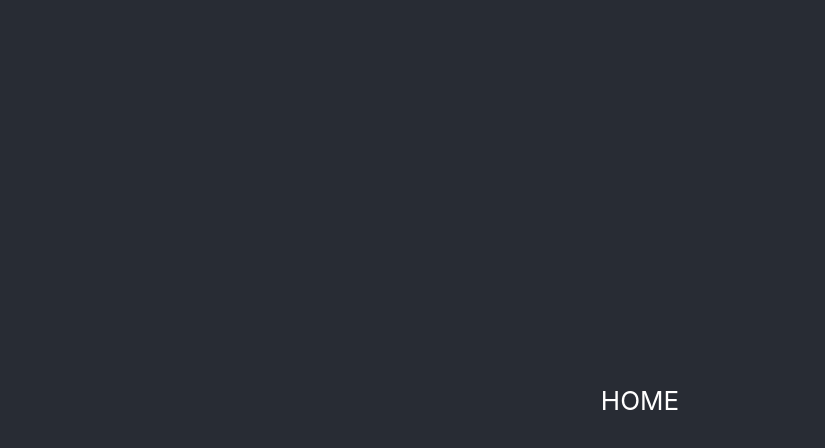
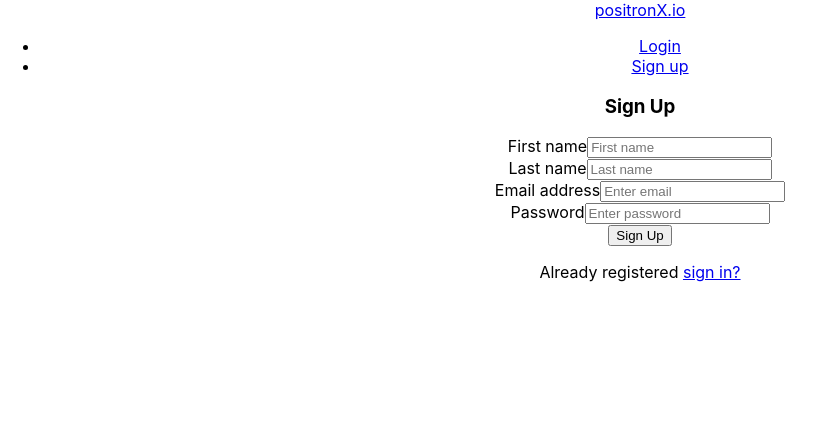
Before and after one commit to Matheusdiogenes/projeto-frontend-reactJS, a React (Create React App) app: page /sign-up in a window 1280 px wide. Shown: the top 448 px of the page, without its empty margins (0-825 px from the left). Built offline with nearby package versions, Linux system fonts and the light colour scheme.

Commit message:
tela de login sem css

```diff
--- a/package.json
+++ b/package.json
@@ -8,6 +8,7 @@
     "@testing-library/user-event": "^12.1.10",
     "react": "^17.0.2",
     "react-dom": "^17.0.2",
+    "react-router-dom": "^5.2.0",
     "react-scripts": "4.0.3",
     "web-vitals": "^1.0.1"
   },
--- a/src/App.js
+++ b/src/App.js
@@ -1,14 +1,54 @@
-// import logo from './logo.svg';
+import React from 'react';
+// import '../node_modules/bootstrap/dist/css/bootstrap.min.css';
 import './App.css';
+import { BrowserRouter as Router, Switch, Route, Link } from "react-router-dom";
+
+import Login from "./components/login.component";
+import SignUp from "./components/signup.component";
 
 function App() {
-  return (
+  return (<Router>
     <div className="App">
-      <header className="App-header">
-          HOME
-      </header>
-    </div>
+      <nav >
+        <div >
+          <Link to={"/sign-in"}>positronX.io</Link>
+          <div >
+            <ul >
+              <li >
+                <Link to={"/sign-in"}>Login</Link>
+              </li>
+              <li >
+                <Link to={"/sign-up"}>Sign up</Link>
+              </li>
+            </ul>
+          </div>
+        </div>
+      </nav>
+
+      <div>
+        <div>
+          <Switch>
+            <Route exact path='/' component={Login} />
+            <Route path="/sign-in" component={Login} />
+            <Route path="/sign-up" component={SignUp} />
+          </Switch>
+        </div>
+      </div>
+    </div></Router>
   );
 }
 
 export default App;
+
+// import logo from './logo.svg';
+// import './App.css';
+
+// function App() {
+//   return (
+//     <div className="App">
+//       <h3>Build Sign Up & Login UI Template in React</h3>
+//     </div>
+//   );
+// }
+
+// export default App;
--- /dev/null
+++ b/src/components/login.component.js
@@ -0,0 +1,33 @@
+import React, { Component } from "react";
+
+export default class Login extends Component {
+    render() {
+        return (
+            <form>
+                <h3>Sign In</h3>
+
+                <div>
+                    <label>Email address</label>
+                    <input type="email" placeholder="Enter email" />
+                </div>
+
+                <div>
+                    <label>Password</label>
+                    <input type="password" placeholder="Enter password" />
+                </div>
+
+                <div>
+                    <div >
+                        <input type="checkbox" />
+                        <label htmlFor="customCheck1">Remember me</label>
+                    </div>
+                </div>
+
+                <button type="submit" >Submit</button>
+                <p >
+                    Forgot <a href="#">password?</a>
+                </p>
+            </form>
+        );
+    }
+}
--- /dev/null
+++ b/src/components/signup.component.js
@@ -0,0 +1,36 @@
+import React, { Component } from "react";
+
+export default class SignUp extends Component {
+    render() {
+        return (
+            <form>
+                <h3>Sign Up</h3>
+
+                <div className="form-group">
+                    <label>First name</label>
+                    <input type="text" placeholder="First name" />
+                </div>
+
+                <div className="form-group">
+                    <label>Last name</label>
+                    <input type="text" placeholder="Last name" />
+                </div>
+
+                <div className="form-group">
+                    <label>Email address</label>
+                    <input type="email" placeholder="Enter email" />
+                </div>
+
+                <div className="form-group">
+                    <label>Password</label>
+                    <input type="password" placeholder="Enter password" />
+                </div>
+
+                <button type="submit">Sign Up</button>
+                <p >
+                    Already registered <a href="#">sign in?</a>
+                </p>
+            </form>
+        );
+    }
+}
--- a/src/index.js
+++ b/src/index.js
@@ -1,12 +1,15 @@
-import React from 'react';
-import ReactDOM from 'react-dom';
-import './index.css';
-import App from './App';
-
+import React from "react";
+import ReactDOM from "react-dom";
+import { BrowserRouter } from "react-router-dom";
+import "./index.css";
+import App from "./App";
+// import * as serviceWorker from "./serviceWorker";
 
 ReactDOM.render(
-  <React.StrictMode>
-    <App />
-  </React.StrictMode>,
-  document.getElementById('root')
+    <BrowserRouter>
+        <App />
+    </BrowserRouter>,
+    document.getElementById("root")
 );
+
+// serviceWorker.unregister();
```
Also changed, not shown: src/components/Home.jsx (+118 -0 lines), 2 other files (tests, documents, lock files or other folders).
